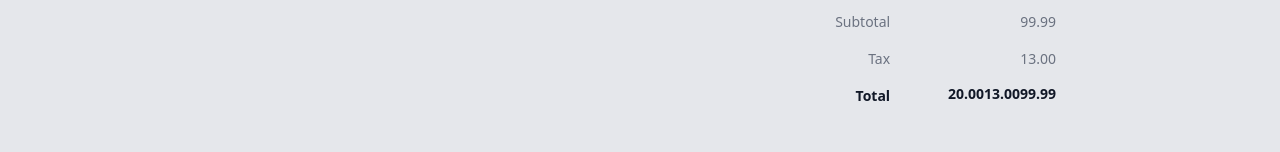
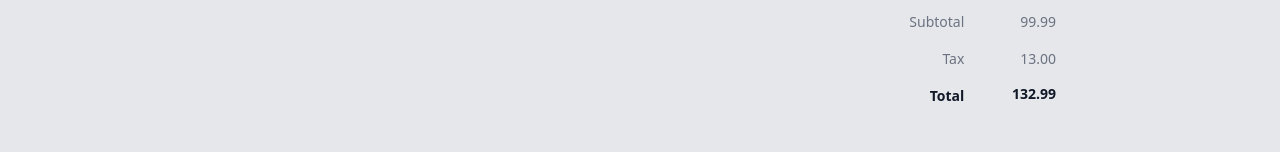
Before and after one commit to daver987/hpl-stripe-checkout, a Nuxt app: page / in a window 1280 px wide. Shown: the part 559-711 px from the top of the page. Built offline with nearby package versions, Linux system fonts and the light colour scheme.

Commit message:
Add: Computed values for calculating totals

```diff
--- a/components/Invoice.vue
+++ b/components/Invoice.vue
@@ -62,12 +62,11 @@ const calculateGratuity = computed(() => {
 })
 
 //write a function that converts the calculated total to a string with 2 decimal places
+const calculateTotal = computed(() => {
+  return calculateGratuity.value + calculateTax.value + subtotal1.value
+})
 const total = computed(() => {
-  return (
-    calculateGratuity.value.toFixed(2) +
-    calculateTax.value.toFixed(2) +
-    subtotal1.value.toFixed(2)
-  )
+  return calculateTotal.value.toFixed(2)
 })
 const tax = computed(() => {
   return calculateTax.value.toFixed(2)
```
